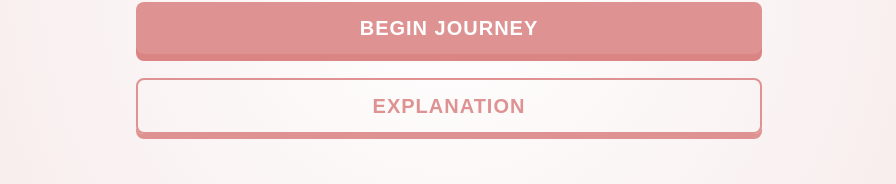
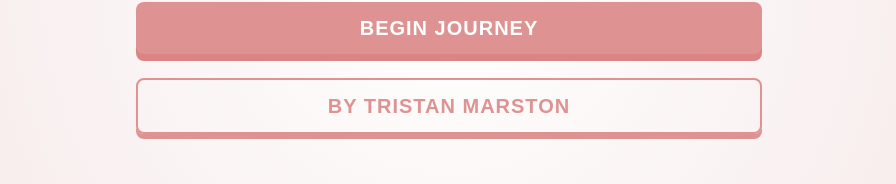
Before and after one commit to TristanMarston/catcher-motif-project, a Next.js app: page / in a window 1280 px wide. Shown: the part 420-604 px from the top of the page, without its empty margins (191-1087 px from the left). Built offline with nearby package versions, Linux system fonts and the light colour scheme; a web font is replaced by a local one.

Commit message:
by tristan marston text

```diff
--- a/src/_components/LandingPage.tsx
+++ b/src/_components/LandingPage.tsx
@@ -41,7 +41,7 @@ const LandingPage = () => {
                     href='/'
                     className='text-md lobile:text-lg tablet:text-xl flex items-center justify-center bg-transparent border-primary border-2 rounded-lg py-2 lobile:py-3 text-primary font-black tracking-wider shadow-[0_5px_0_#de9292] hover:shadow-none hover:translate-y-[5px] transition-all'
                 >
-                    EXPLANATION
+                    BY TRISTAN MARSTON
                 </Link>
             </div>
         </div>
```
